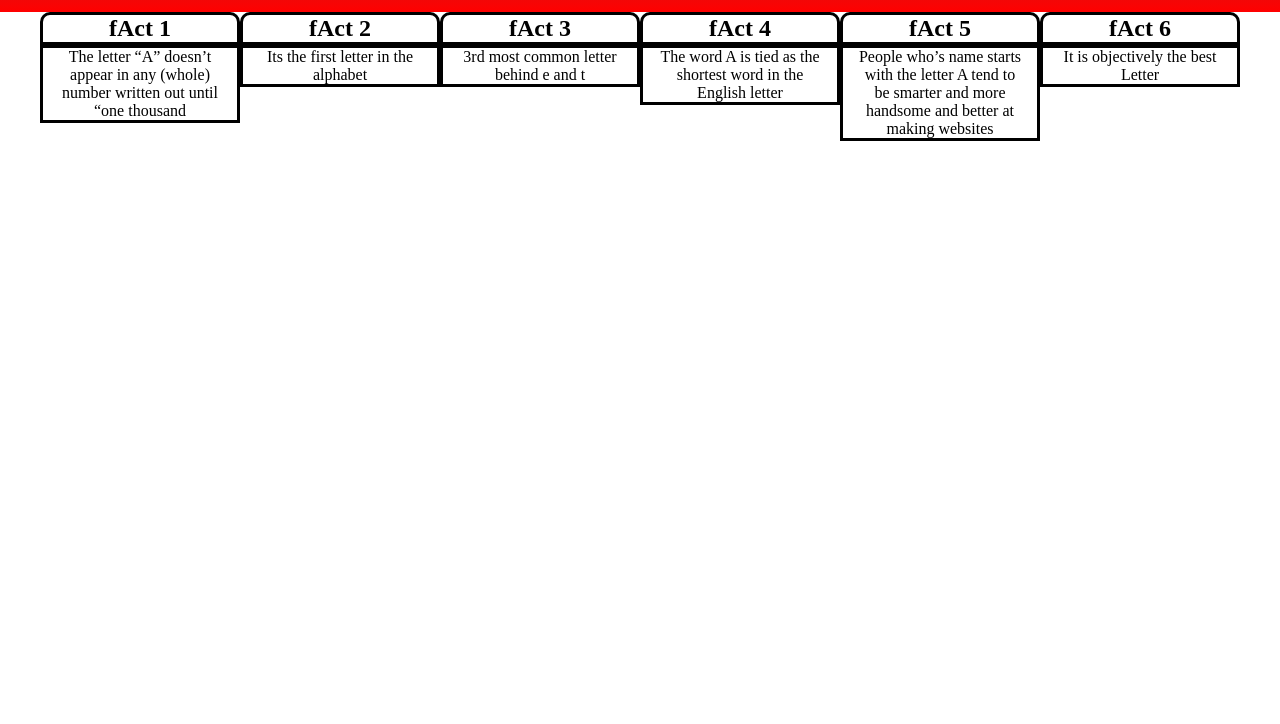
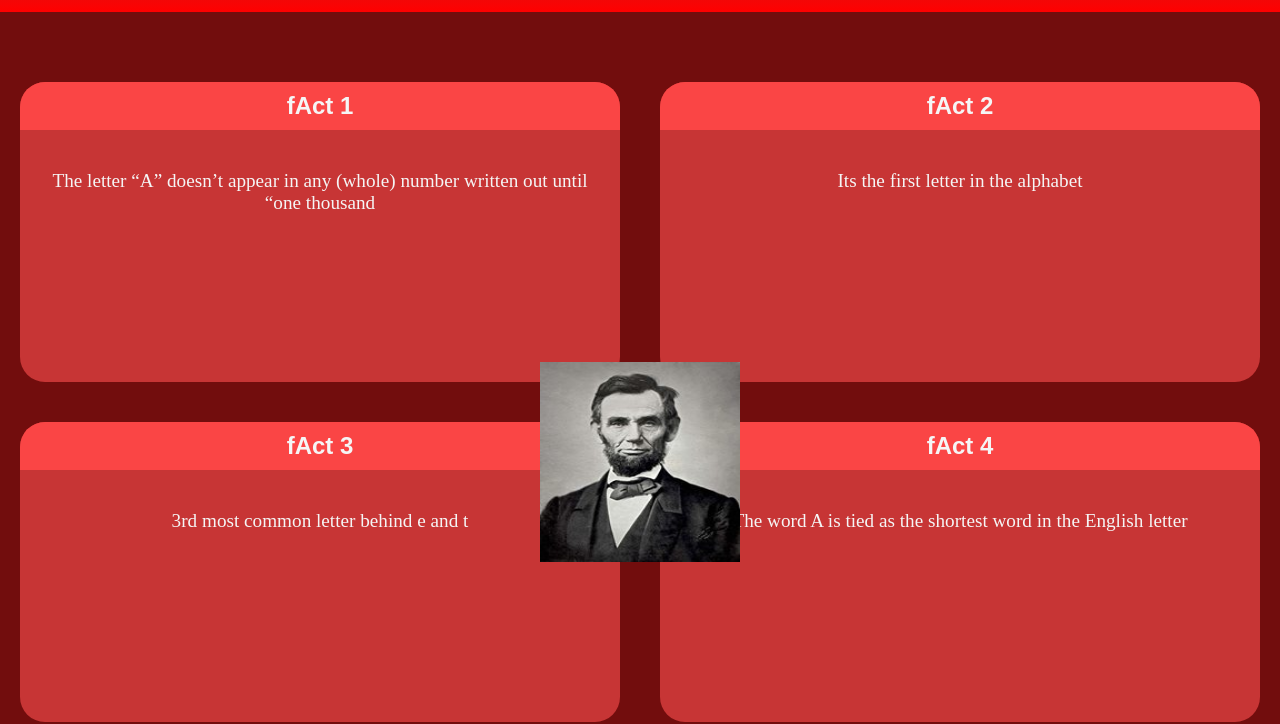
Before and after one commit to AFF321/Group-1, a plain HTML site: page index.html in a window 1280 px wide. Shown: the part 78-802 px from the top of the page. Drawn offline with Linux system fonts and the light colour scheme.

Commit message:
styled cards and flex wrapped them properly

```diff
--- a/index.html
+++ b/index.html
@@ -37,10 +37,11 @@
         <P>It is objectively the best Letter</P>
     </div>
 </div>
+
+
 <div class="celebrities">
     <div class="celeb abe">
-    <h2 class="hidden">Abraham Lincoln</h2>
-
+        <img src="./images/Abe.png" class="celeb-image">
     </div>
     <div class="celeb" >
 
--- a/style.css
+++ b/style.css
@@ -1,5 +1,9 @@
 *{
     margin: 0px;
+}
+
+body{
+    background-color: rgb(114, 13, 13);
 }
 
 .hidden {
@@ -10,6 +14,7 @@ header{
     font-size: 26px;
     background-image: linear-gradient(rgb(170, 53, 53),red);
     margin: 0px;
+    margin-bottom: 50px;
     padding: 15px;
     text-align: center;
     font-family: sans-serif;
@@ -17,39 +22,62 @@ header{
 }
 .cards{
     display: flex;
-    justify-content: space-between;
-    width: 1200px;
+    justify-content: center;
+    flex-wrap: wrap;
     margin: 0 auto;
+    height: 300px;
+
 
 }
+
+.card{
+    background-color: rgb(199, 53, 53);
+    border-radius: 25px;
+    text-align: center;
+    flex-grow: 1;
+    flex-shrink: 1;
+    flex-basis: 500px;
+    margin: 20px;
+    flex-flow: row;
+    height: 300px
+}
 .card-head{
-    border-style: solid;
-    border-radius: 10px 10px 0px 0px;
+    background-color: rgb(250, 69, 69);
+    padding: 10px;
+    border-radius: 25px 25px 0px 0px;
 }
 .card p{
     padding-left: 15px;
     padding-right: 15px;
-    border-style: solid;
+
 }
-.card{
-    text-align: center;
-    flex: 1 1 200px;
+
+.card h2{
+    color:whitesmoke;
+    font-family: sans-serif;
 }
-.card-2{
-    flex: 1 1 200px;
+
+.card p{
+    margin-top:40px;
+    font-size: larger;
+    color:whitesmoke;
+}
+
+/* .card-2{
+
 }
 .-card-3{
-    flex: 1 1 200px;
+
 }
 .card-4{
-    flex: 1 1 200px;
+
 }
 .card-5{
-    flex: 1 1 200px;
+
 }
 .card-6{
-    flex: 1 1 200px;
-}
+
+} */
 
 .celebrities {
     display: flex;
@@ -58,12 +86,12 @@ header{
     margin: 0 auto;
 }
 
-.celeb {
+/* .celeb {
 
 
+} */
+
+.celeb-image{
+    width: 200px;
+    height: 200px;
 }
-
-.abe {
-    wi
-    background-image: "images/Abe.png";
-}
```
